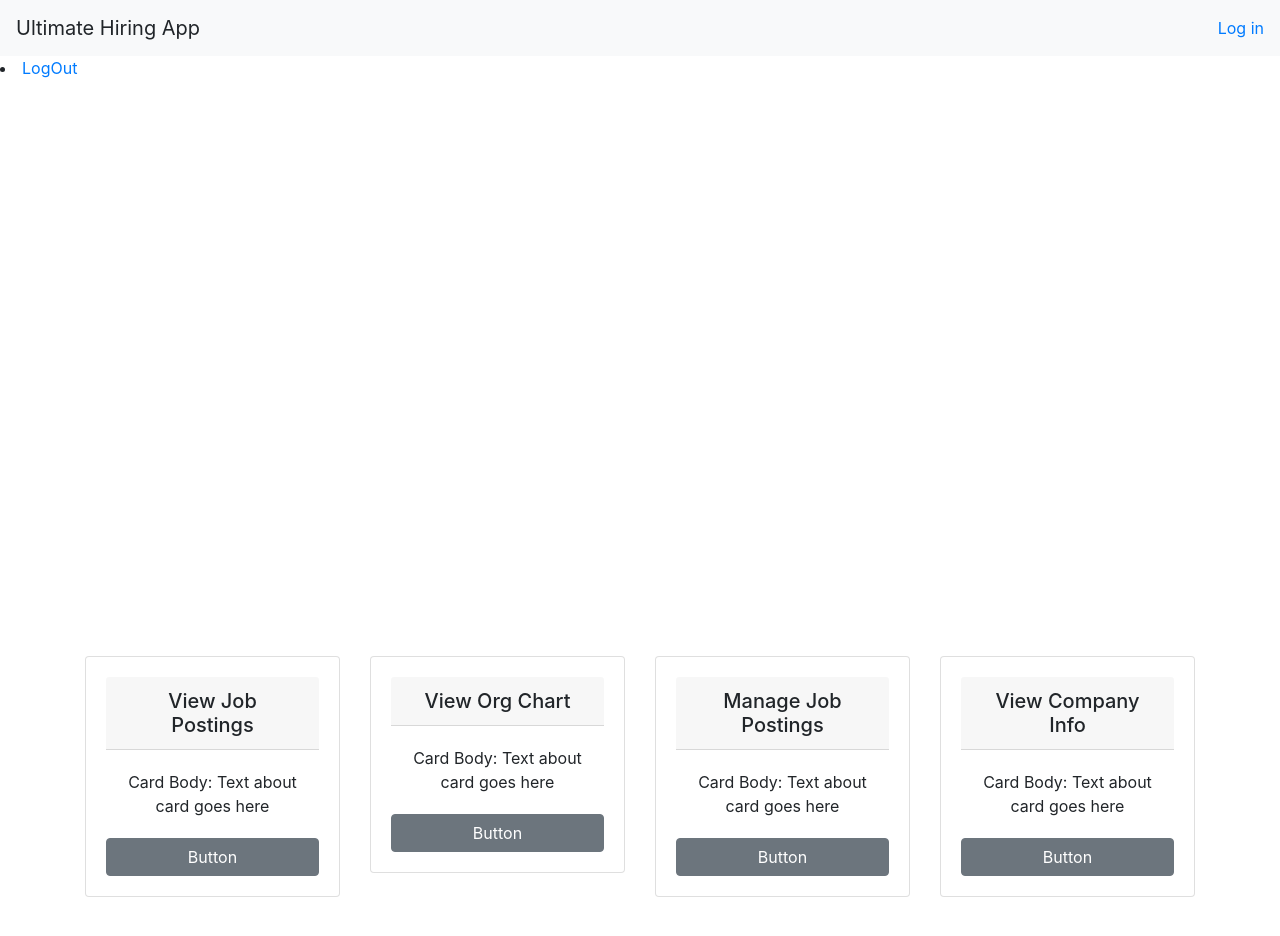
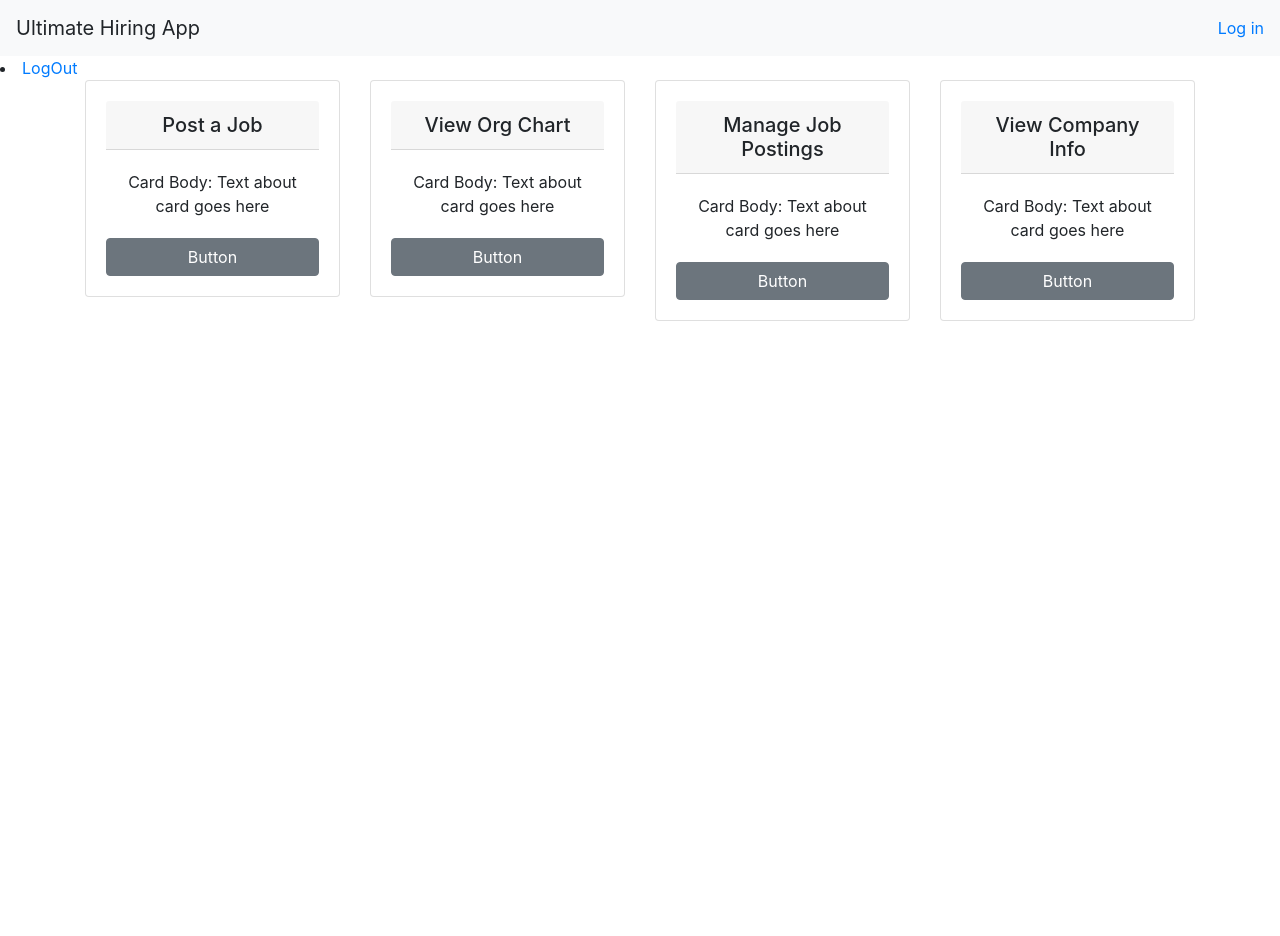
Before and after one commit to libowen203/320-team-4, a React (Create React App) app in the folder ultimate-hiring-app/: page /ManagerView in a window 1280 px wide. Shown: the top 936 px of the page. After the commit the page ends 800 px from the top, so only its background shows below. Built offline with nearby package versions, Linux system fonts and the light colour scheme.

Commit message:
Minor Updates
Removed break statements from above cards and changed card title text.

```diff
--- a/ultimate-hiring-app/src/client/Components/JobPostingCard.js
+++ b/ultimate-hiring-app/src/client/Components/JobPostingCard.js
@@ -25,7 +25,7 @@ class JobPostingCard extends Component {
       <div>
         <Card>
           <CardBody className="text-center">
-            <CardHeader tag="h5"> View Job Postings </CardHeader>
+            <CardHeader tag="h5"> Post a Job</CardHeader>
             <CardBody> Card Body: Text about card goes here </CardBody>
             <Button class="btn" onClick={this.togglePopup.bind(this)}> Button </Button>
           </CardBody>
```
Also changed, not shown: ultimate-hiring-app/src/client/Components/ManagerDash.js (+1 -24 lines).
